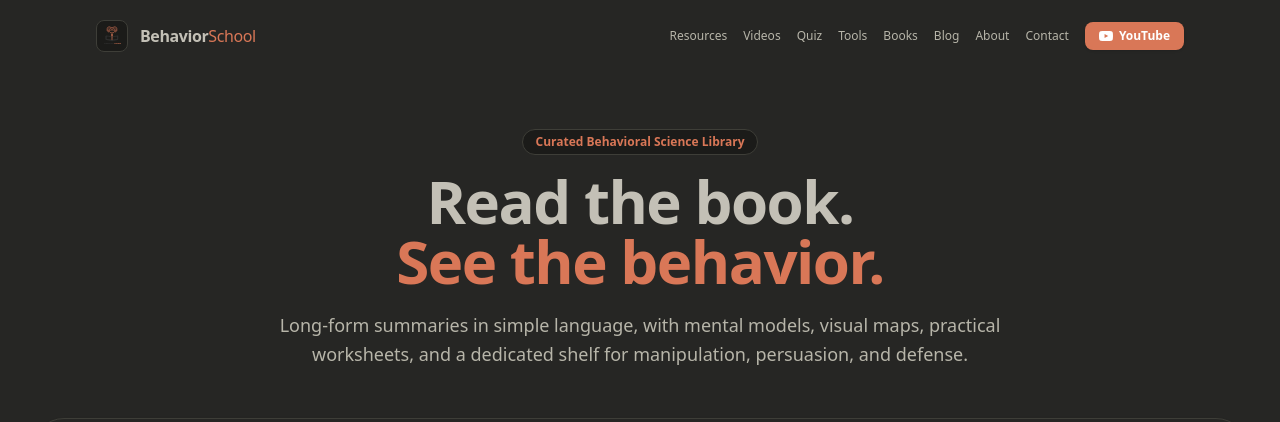
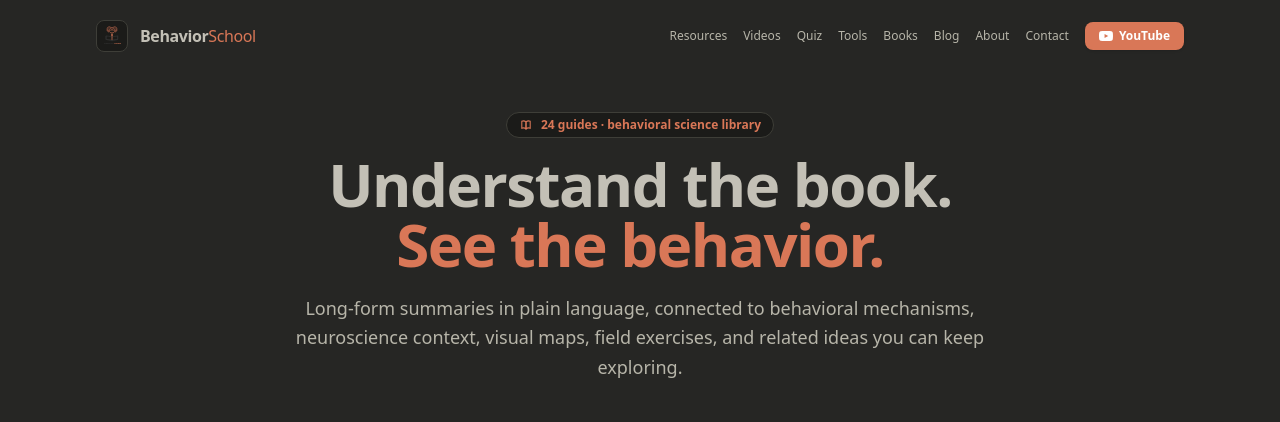
Before and after one commit to sh20raj-backup/behavior-school-behavior-school.github.io, a Next.js app: page /books in a window 1280 px wide. Shown: the top 422 px of the page. Built offline with nearby package versions, Linux system fonts and the light colour scheme.

Commit message:
feat: refine books library SEO metadata and structured data

```diff
--- a/app/(books)/books/page.tsx
+++ b/app/(books)/books/page.tsx
@@ -3,59 +3,84 @@ import BookLibrary from "../../components/BookLibrary";
 import { getBookCatalog } from "../../../lib/book-repository";
 
 export const metadata: Metadata = {
-  title: "Behavioral Science Book Summaries & Manipulation Psychology Library | Behavior School",
+  title: "Behavioral Science Book Summaries | Behavior School",
   description:
-    "Explore detailed behavioral science, persuasion, manipulation-defense, cognition, habits, decision-making, and psychology book summaries with visual frameworks and practical artifacts.",
+    "Explore detailed book guides on habits, cognition, focus, decision-making, persuasion, relationships, and human behavior with visual models and practical exercises.",
+  alternates: {
+    canonical: "https://behavior-school.github.io/books",
+  },
   openGraph: {
-    title: "Behavior School Book Library",
+    title: "Behavioral Science Book Summaries | Behavior School",
     description:
-      "A searchable library of behavioral science and manipulation psychology book summaries, frameworks, visualizations, and practical artifacts.",
+      "Read long-form behavioral science book guides with visual frameworks, neuroscience context, practical protocols, and interactive learning tools.",
     url: "https://behavior-school.github.io/books",
     siteName: "Behavior School",
     type: "website",
+    images: [
+      {
+        url: "https://behavior-school.github.io/og-image.png",
+        width: 1200,
+        height: 630,
+        alt: "Behavior School book library",
+      },
+    ],
+  },
+  twitter: {
+    card: "summary_large_image",
+    title: "Behavioral Science Book Summaries | Behavior School",
+    description:
+      "Long-form behavioral science book guides with visual models, neuroscience context, and practical exercises.",
+    images: ["https://behavior-school.github.io/og-image.png"],
   },
 };
 
 export default function BooksIndexPage() {
   const books = getBookCatalog();
 
-  const jsonLdBooks = {
+  const jsonLdCollection = {
     "@context": "https://schema.org",
     "@type": "CollectionPage",
-    name: "Behavior School Book Library",
+    name: "Behavioral Science Book Summaries",
     url: "https://behavior-school.github.io/books",
     description: metadata.description,
-    numberOfItems: books.length,
-    hasPart: books.map((book) => ({
-      "@type": "Book",
-      name: book.title,
-      author: { "@type": "Person", name: book.author },
-      datePublished: book.year,
-      url: `https://behavior-school.github.io/books/${book.slug}`,
-      image: book.amazonImageUrl,
-    })),
+    isPartOf: {
+      "@type": "WebSite",
+      name: "Behavior School",
+      url: "https://behavior-school.github.io",
+    },
+    mainEntity: {
+      "@type": "ItemList",
+      numberOfItems: books.length,
+      itemListElement: books.map((book, index) => ({
+        "@type": "ListItem",
+        position: index + 1,
+        url: `https://behavior-school.github.io/books/${book.slug}`,
+        name: book.title,
+      })),
+    },
   };
 
   return (
     <>
       <script
         type="application/ld+json"
-        dangerouslySetInnerHTML={{ __html: JSON.stringify(jsonLdBooks) }}
+        dangerouslySetInnerHTML={{ __html: JSON.stringify(jsonLdCollection) }}
       />
 
-      <main className="pt-32 pb-24">
+      <main className="pt-28 pb-24">
         <div className="mx-auto max-w-7xl px-4 sm:px-6 lg:px-8">
-          <header className="mx-auto mb-12 max-w-4xl text-center">
+          <header className="mx-auto mb-10 max-w-4xl text-center">
             <div className="mb-4 inline-flex items-center gap-2 rounded-full border border-[var(--border)] bg-[var(--muted)] px-3 py-1 text-xs font-semibold text-[var(--primary)]">
-              <span>Curated Behavioral Science Library</span>
+              <BookOpenIcon />
+              <span>{books.length} guides · behavioral science library</span>
             </div>
             <h1 className="text-4xl font-extrabold tracking-tight text-[var(--foreground)] sm:text-6xl">
-              Read the book.
+              Understand the book.
               <span className="block text-[var(--primary)]">See the behavior.</span>
             </h1>
             <p className="mx-auto mt-5 max-w-3xl text-base leading-relaxed text-[var(--muted-foreground)] sm:text-lg">
-              Long-form summaries in simple language, with mental models, visual maps, practical
-              worksheets, and a dedicated shelf for manipulation, persuasion, and defense.
+              Long-form summaries in plain language, connected to behavioral mechanisms, neuroscience context,
+              visual maps, field exercises, and related ideas you can keep exploring.
             </p>
           </header>
 
@@ -65,3 +90,12 @@ export default function BooksIndexPage() {
     </>
   );
 }
+
+function BookOpenIcon() {
+  return (
+    <svg viewBox="0 0 20 20" className="h-3.5 w-3.5" aria-hidden="true" fill="none">
+      <path d="M4 4.5c2.3-.8 4.3-.5 6 1v10c-1.7-1.5-3.7-1.8-6-1V4.5Z" stroke="currentColor" strokeWidth="1.5" />
+      <path d="M16 4.5c-2.3-.8-4.3-.5-6 1v10c1.7-1.5 3.7-1.8 6-1V4.5Z" stroke="currentColor" strokeWidth="1.5" />
+    </svg>
+  );
+}
```
